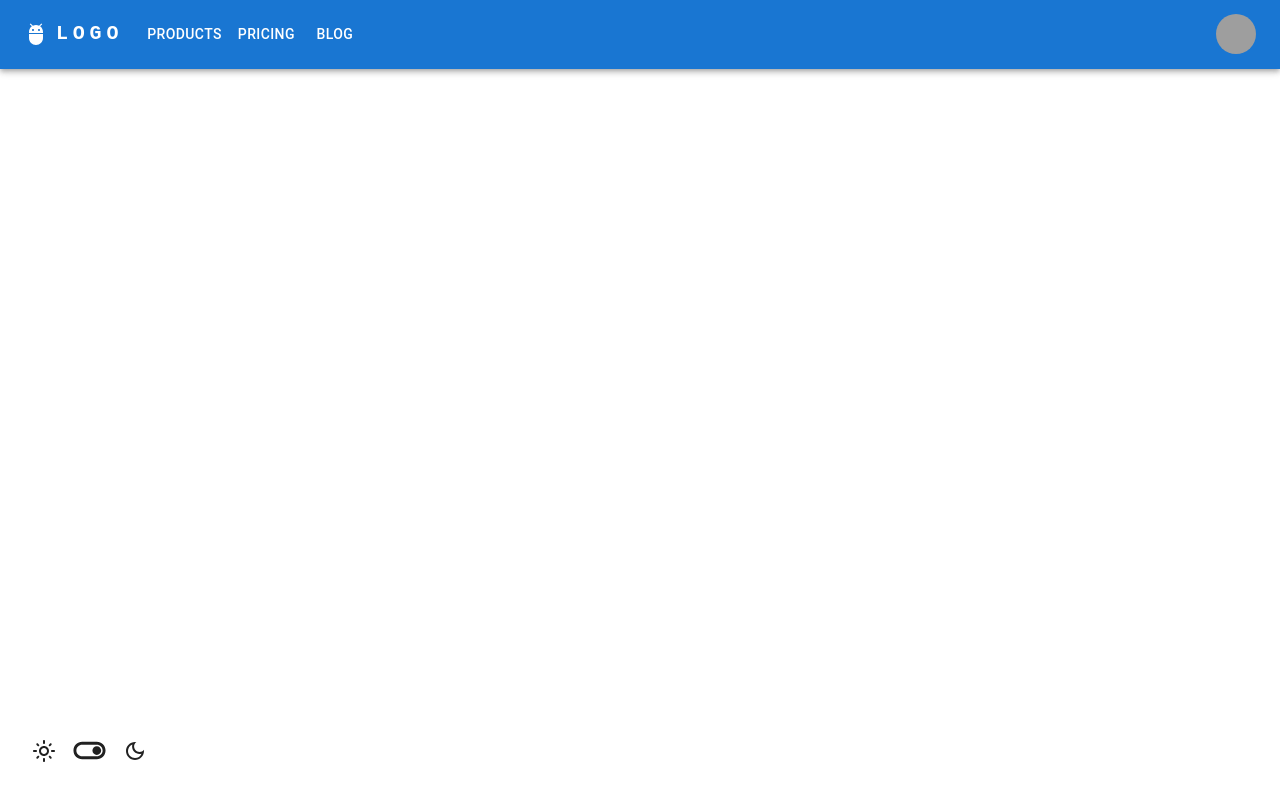
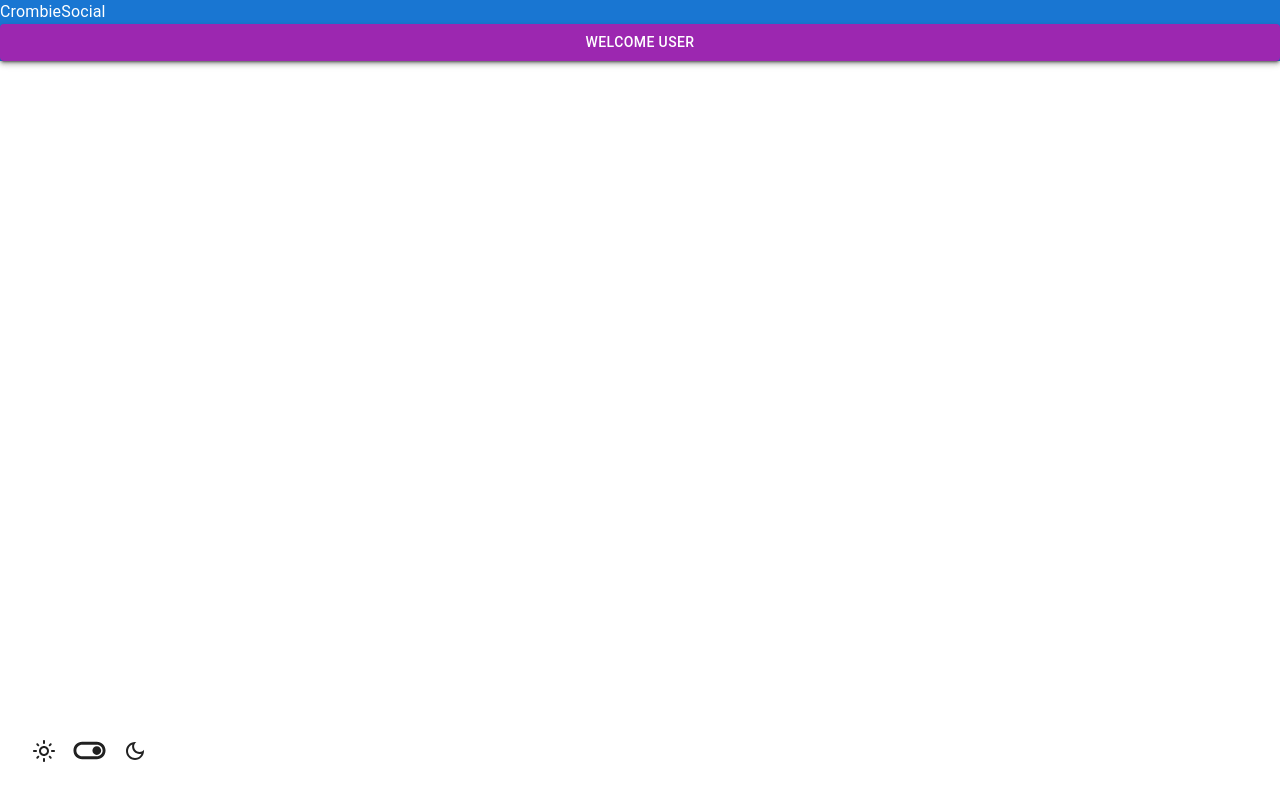
Before and after one commit to Hydorn/crombie-social, a Next.js app: page /myprofile in a window 1280 px wide. Built offline with nearby package versions, Linux system fonts and the light colour scheme; grey boxes are pictures that could not be loaded.

Commit message:
Register page modified

```diff
--- a/components/LoginForm/index.tsx
+++ b/components/LoginForm/index.tsx
@@ -127,6 +127,7 @@ const LoginForm = () => {
               endAdornment: (
                 <InputAdornment position="end">
                   <IconButton
+                    tabIndex={-1}
                     aria-label="toggle password visibility"
                     onClick={handleShowPassword}
                   >
--- a/pages/myprofile.tsx
+++ b/pages/myprofile.tsx
@@ -41,125 +41,10 @@ const MyProfile = () => {
 
   return (
     <AppBar position="static">
-      <Container maxWidth="xl">
-        <Toolbar disableGutters>
-          <AdbIcon sx={{ display: { xs: "none", md: "flex" }, mr: 1 }} />
-          <Typography
-            variant="h6"
-            noWrap
-            component="a"
-            href="/"
-            sx={{
-              mr: 2,
-              display: { xs: "none", md: "flex" },
-              fontFamily: "monospace",
-              fontWeight: 700,
-              letterSpacing: ".3rem",
-              color: "inherit",
-              textDecoration: "none",
-            }}
-          >
-            LOGO
-          </Typography>
-
-          <Box sx={{ flexGrow: 1, display: { xs: "flex", md: "none" } }}>
-            <IconButton
-              size="large"
-              aria-label="account of current user"
-              aria-controls="menu-appbar"
-              aria-haspopup="true"
-              onClick={handleOpenNavMenu}
-              color="inherit"
-            >
-              <MenuIcon />
-            </IconButton>
-            <Menu
-              id="menu-appbar"
-              anchorEl={anchorElNav}
-              anchorOrigin={{
-                vertical: "bottom",
-                horizontal: "left",
-              }}
-              keepMounted
-              transformOrigin={{
-                vertical: "top",
-                horizontal: "left",
-              }}
-              open={Boolean(anchorElNav)}
-              onClose={handleCloseNavMenu}
-              sx={{
-                display: { xs: "block", md: "none" },
-              }}
-            >
-              {pages.map((page) => (
-                <MenuItem key={page} onClick={handleCloseNavMenu}>
-                  <Typography textAlign="center">{page}</Typography>
-                </MenuItem>
-              ))}
-            </Menu>
-          </Box>
-          <AdbIcon sx={{ display: { xs: "flex", md: "none" }, mr: 1 }} />
-          <Typography
-            variant="h5"
-            noWrap
-            component="a"
-            href=""
-            sx={{
-              mr: 2,
-              display: { xs: "flex", md: "none" },
-              flexGrow: 1,
-              fontFamily: "monospace",
-              fontWeight: 700,
-              letterSpacing: ".3rem",
-              color: "inherit",
-              textDecoration: "none",
-            }}
-          >
-            LOGO
-          </Typography>
-          <Box sx={{ flexGrow: 1, display: { xs: "none", md: "flex" } }}>
-            {pages.map((page) => (
-              <Button
-                key={page}
-                onClick={handleCloseNavMenu}
-                sx={{ my: 2, color: "white", display: "block" }}
-              >
-                {page}
-              </Button>
-            ))}
-          </Box>
-
-          <Box sx={{ flexGrow: 0 }}>
-            <Tooltip title="Open settings">
-              <IconButton onClick={handleOpenUserMenu} sx={{ p: 0 }}>
-                <Avatar alt="Remy Sharp" src="/static/images/avatar/2.jpg" />
-              </IconButton>
-            </Tooltip>
-            <Menu
-              sx={{ mt: "45px" }}
-              id="menu-appbar"
-              anchorEl={anchorElUser}
-              anchorOrigin={{
-                vertical: "top",
-                horizontal: "right",
-              }}
-              keepMounted
-              transformOrigin={{
-                vertical: "top",
-                horizontal: "right",
-              }}
-              open={Boolean(anchorElUser)}
-              onClose={handleCloseUserMenu}
-            >
-              {settings.map((setting) => (
-                <MenuItem key={setting} onClick={handleCloseUserMenu}>
-                  <Typography textAlign="center">{setting}</Typography>
-                </MenuItem>
-              ))}
-            </Menu>
-          </Box>
-        </Toolbar>
-      </Container>
+      <Typography>CrombieSocial</Typography>
+      <Button color="secondary" variant="contained">
+        Welcome User
+      </Button>
     </AppBar>
   );
 };
```
Also changed, not shown: components/RegisterForm/index.tsx (+2 -20 lines).
